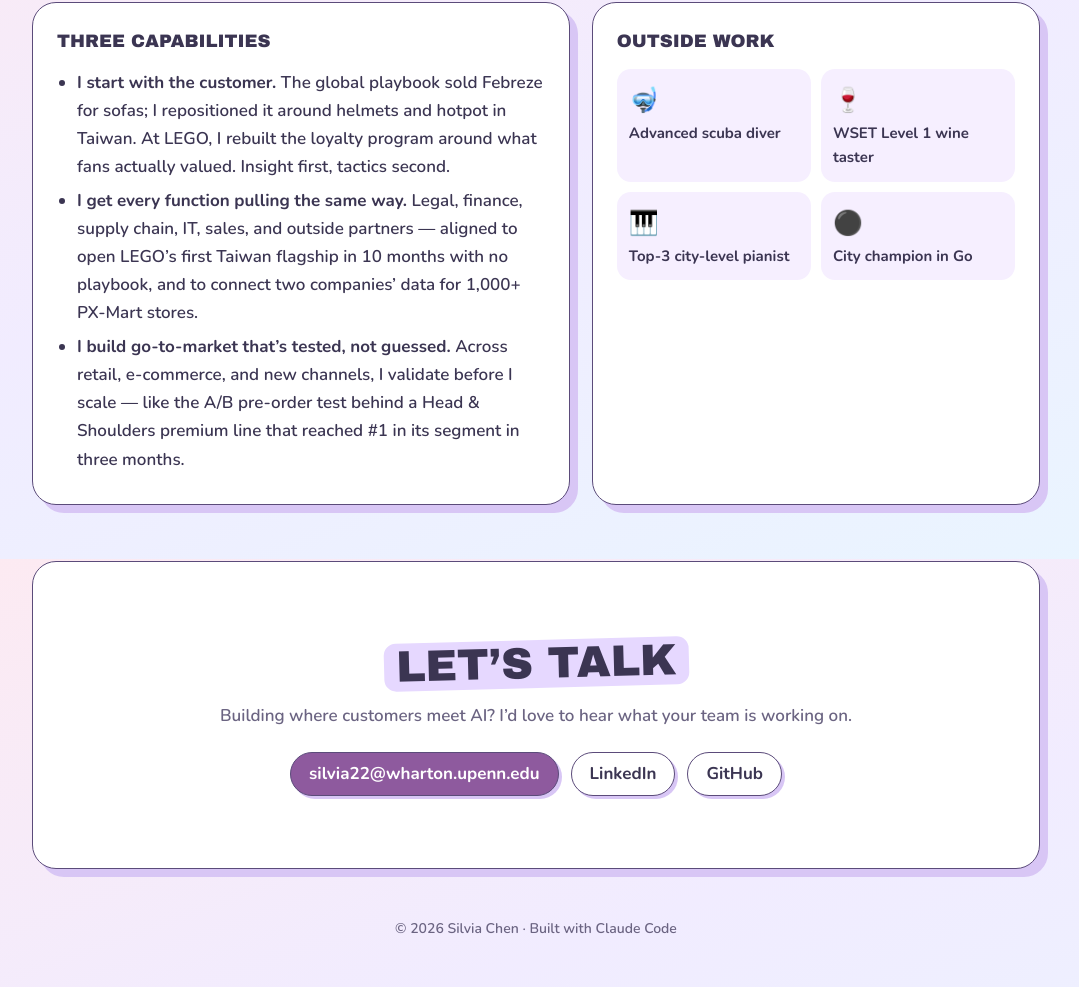
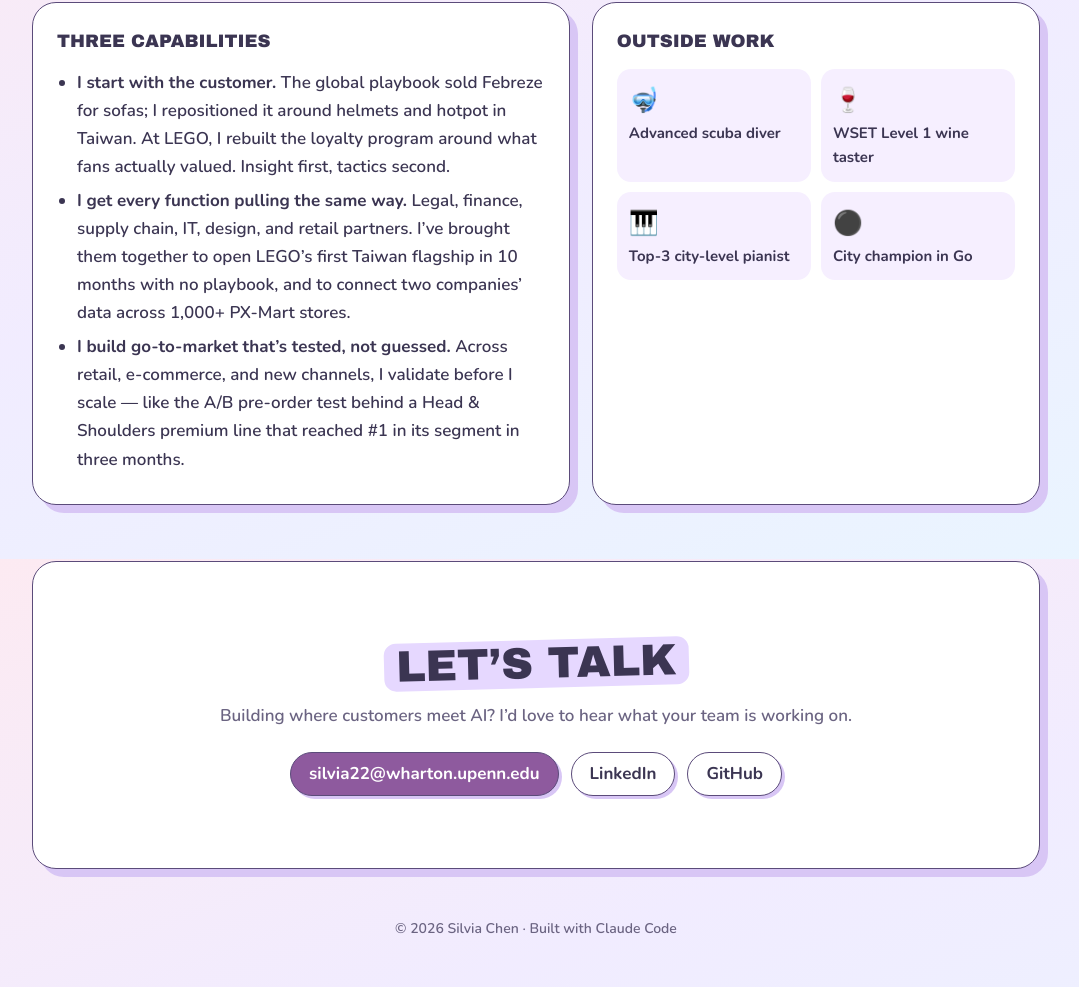
Before and after one commit to silvia22-taiwan/silvia22-taiwan.github.io, a plain HTML site: page index.html in a window 1280 px wide. Shown: the part 6641-7628 px from the top of the page, without its empty margins (104-1183 px from the left). Drawn offline with nearby package versions, Linux system fonts and the light colour scheme.

Commit message:
Tighten cross-functional line
Co-Authored-By: Claude Opus 5.5 <noreply@anthropic.com>

```diff
--- a/index.html
+++ b/index.html
@@ -404,7 +404,7 @@
         <h3>Three capabilities</h3>
         <ul class="list">
           <li><b>I start with the customer.</b> The global playbook sold Febreze for sofas; I repositioned it around helmets and hotpot in Taiwan. At LEGO, I rebuilt the loyalty program around what fans actually valued. Insight first, tactics second.</li>
-          <li><b>I get every function pulling the same way.</b> Legal, finance, supply chain, IT, sales, and outside partners — aligned to open LEGO’s first Taiwan flagship in 10 months with no playbook, and to connect two companies’ data for 1,000+ PX-Mart stores.</li>
+          <li><b>I get every function pulling the same way.</b> Legal, finance, supply chain, IT, design, and retail partners. I’ve brought them together to open LEGO’s first Taiwan flagship in 10 months with no playbook, and to connect two companies’ data across 1,000+ PX-Mart stores.</li>
           <li><b>I build go-to-market that’s tested, not guessed.</b> Across retail, e-commerce, and new channels, I validate before I scale — like the A/B pre-order test behind a Head &amp; Shoulders premium line that reached #1 in its segment in three months.</li>
         </ul>
       </div>
```
